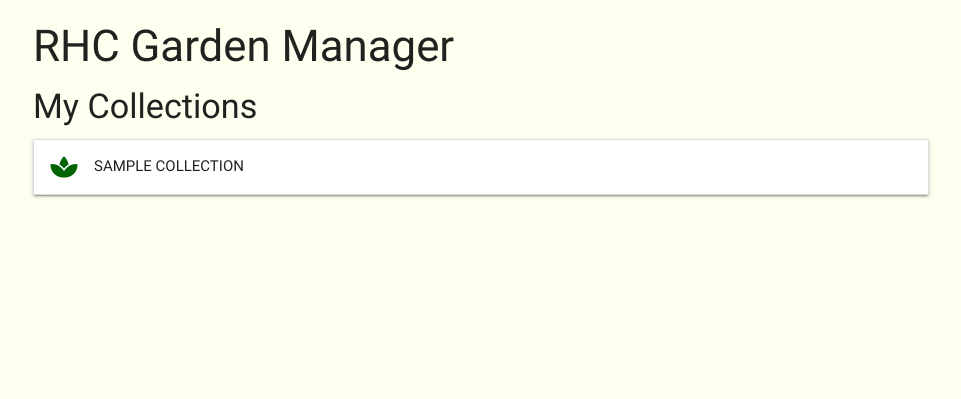
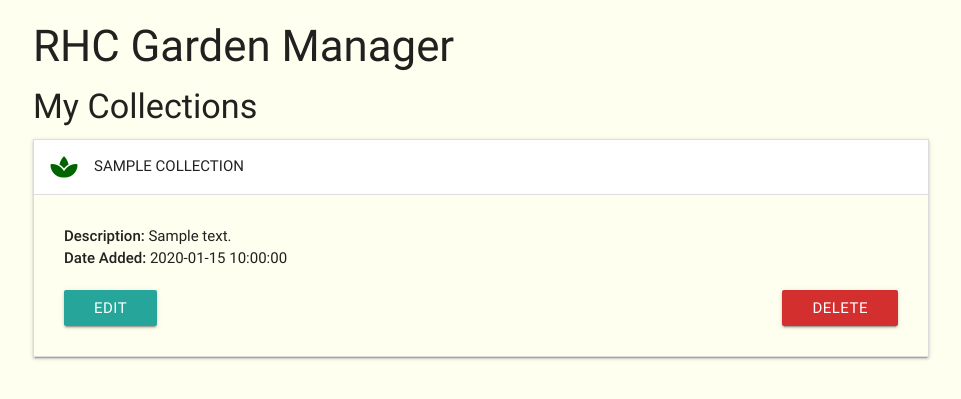
Before and after one commit to Readri205/MS3_Plant_Manager, a Flask app: page /get_collections in a window 1280 px wide, after a click that opens the changed part. Shown: the top 399 px of the page, without its empty margins (159-1120 px from the left). Run offline with Flask 2, Linux system fonts and the light colour scheme; a database or web service that is not in the repository returns one stand-in record (values such as "Sample title"); some libraries are stand-ins or nearby versions.

Commit message:
Add description, date added to collections.html, addcollections.html

```diff
--- a/app.py
+++ b/app.py
@@ -21,8 +21,8 @@ def get_plants():
                            plants=mongo.db.plants.find())
 
 
-@app.route("/add_plant")
-def add_plant():
+@app.route("/add_plants")
+def add_plants():
     return render_template("addplants.html",
                            plants=mongo.db.plants.find())
 
@@ -34,8 +34,14 @@ def insert_plant():
     return redirect(url_for("get_plants"))
 
 
-@app.route("/add_collection")
-def add_collection():
+@app.route("/get_collections")
+def get_collections():
+    return render_template("collections.html",
+                           collections=mongo.db.collections.find())
+
+
+@app.route("/add_collections")
+def add_collections():
     return render_template("addcollections.html",
                            collections=mongo.db.collections.find())
 
@@ -47,14 +53,7 @@ def insert_collection():
     return redirect(url_for("get_collections"))
 
 
-@app.route("/get_collections")
-def get_collections():
-    return render_template("collections.html",
-                           collections=mongo.db.collections.find(),
-                           plants=mongo.db.plants.find())
-
-
-if __name__ == "__main__":
-    app.run(host=os.environ.get("IP"),
-            port=int(os.environ.get("PORT")),
+if __name__ == '__main__':
+    app.run(host=os.environ.get('IP'),
+            port=int(os.environ.get('PORT')),
             debug=True)
--- a/templates/addcollections.html
+++ b/templates/addcollections.html
@@ -20,6 +20,11 @@
 				<input id="collection_name" name="collection_name" type="text" class="validate">
 				<label for="collection_name">Collection Name: </label>
 			</div>
+            <div class="input-field col s12">
+				<i class="material-icons prefix">subject</i>
+				<textarea id="description" name="description" class="materialize-textarea"></textarea>
+				<label for="description">Description: </label>
+			</div>
 			<div id="matfix" class="input-field col s12">
 				<i class="material-icons prefix">today</i>
 				<input id="date_added" name="date_added" type="text" class="datepicker">
--- a/templates/collections.html
+++ b/templates/collections.html
@@ -2,28 +2,22 @@
 
 <div class="container">
 <h4>My Collections</h4>
-<ul class="collapsible">
+<ul class="collapsible" data-collapsible="accordion">
+    {% for collection in collections %}
     <li>
-        {% for collection in collections %}
         <div class="collapsible-header cap-text"><i class="fas fa-spa"></i>
         {{collection.collection_name}}
         </div>
-
-		<li>
-            {% for plant in plants %}
-			<div class="collapsible-body">
-				<span><strong> Collection: </strong></span><span> {{plant.collection_name}}</span> <br>
-				<span><strong>Family Name: </strong></span><span> {{plant.family_common_name}}</span> <br>
-				<span><strong>Genus: </strong></span><span> {{plant.genus}}</span> <br>
-				<span><strong>Family: </strong></span><span> {{plant.family}}</span> <br>
-				<span><strong>Description: </strong></span><span> {{plant.description}}</span> <br>
-				<span><strong>Date Added: </strong></span><span> {{plant.date_added}}</span> <br>
-				<span><strong>Image: </strong></span><span> {{plant.image_url}}</span> <br>
-				</div>
-			{% endfor %}
-		</li>
-        {% endfor %}
+        <div class="collapsible-body">
+        <span><strong>Description: </strong></span><span> {{collection.description}}</span> <br>
+        <span><strong>Date Added: </strong></span><span> {{collection.date_added}}</span> <br>
+        <div class="btn-css">
+		    <a class="waves-effect waves-light btn"><i class="material-icons"></i>Edit</a>
+		    <a class="waves-effect waves-light red darken-2 btn right"><i class="material-icons"></i>Delete</a>
+        </div>
+        </div>
     </li>
+    {% endfor %}
 </ul>
 </div>
 {% endblock %}
```
Also changed, not shown: README.md.
